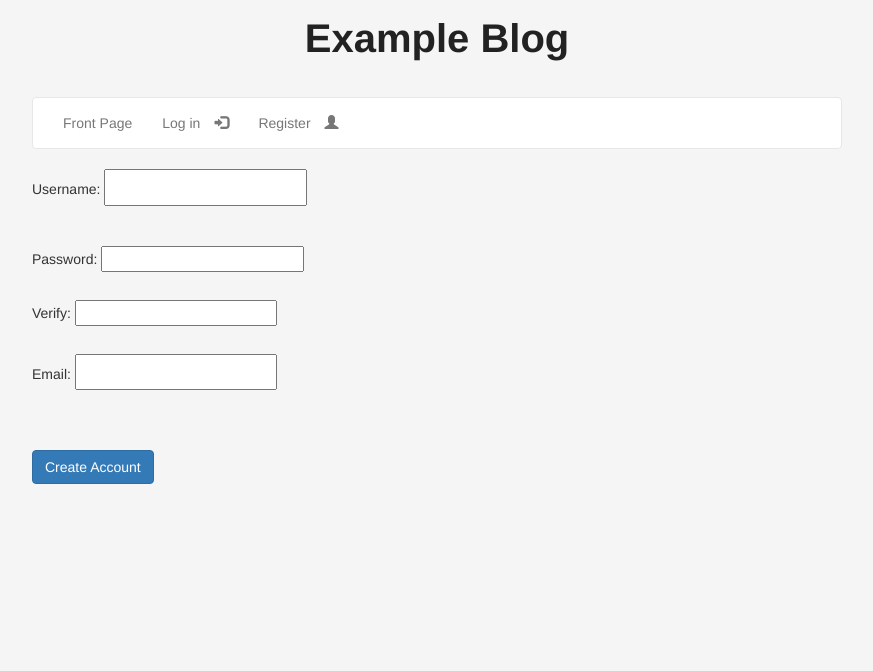
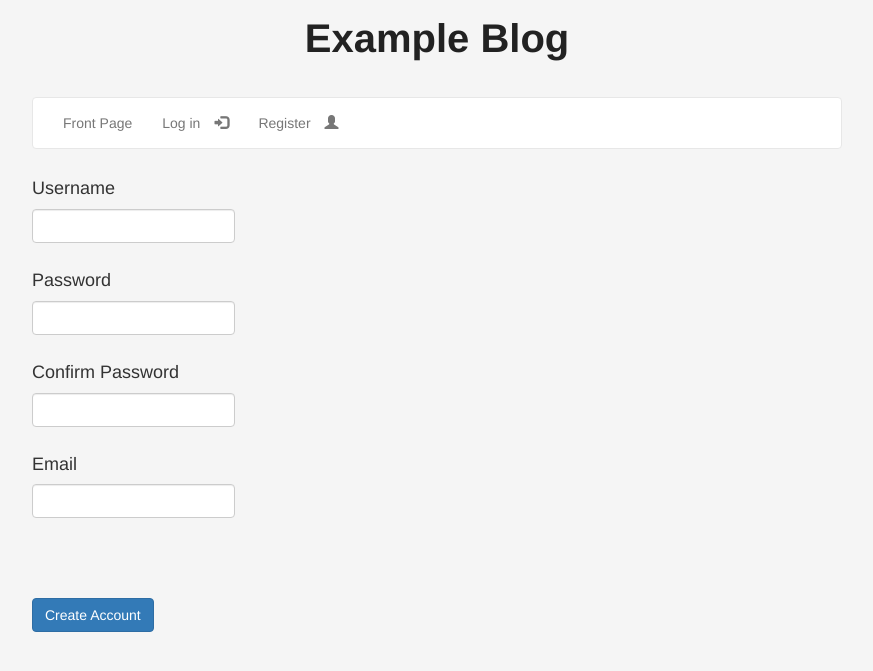
Before and after one commit to tstillwell/appengine_multiblog, a Python web app: template templates/registration.html in a window 1280 px wide. Shown: the top 671 px of the page, without its empty margins (203-1076 px from the left). Run offline with Jinja, Linux system fonts and the light colour scheme; the template is opened without the code that fills it, so the values that code supplies are empty; some libraries are stand-ins or nearby versions.

Commit message:
Decorated front facing forms

```diff
--- a/templates/forgotpassword.html
+++ b/templates/forgotpassword.html
@@ -2,11 +2,12 @@
 
 {% block content %}
 {%if not sent_email %}
-<div class="reset-password-form">
+<div class="reset-password-form form-group">
   Please enter your email address to reset your password
   <br><br>
 <form method="post">
-  Email Address: <input type="text" name="email">
+  <h4>Email Address</h4>
+   <input type="text" class="form-control" name="email">
   <br>
   <button type="submit" class="btn btn-primary">
     Send Reset link<span class="glyphicon glyphicon-envelope"></span></button>
--- a/templates/registration.html
+++ b/templates/registration.html
@@ -1,15 +1,12 @@
 {% extends "base.html" %}
 
 {% block content %}
-<div class="registration-form">
+<div class="registration-form form-group">
 <form method="post">
-	Username: <input type="text" name="username" value="{{username}}">
-	<br>
-	Password: <input type="password" name="password">
-	<br>
-	Verify: <input type="password" name="verify">
-	<br>
-	Email: <input type="text" name="email" value="{{email}}">
+	<h4>Username</h4> <input type="text " class="form-control" name="username" value="{{username}}">
+	<h4>Password</h4> <input type="password" class="form-control" name="password">
+	<h4>Confirm Password</h4> <input type="password" class="form-control" name="verify">
+	<h4>Email</h4> <input type="text" class="form-control" name="email" value="{{email}}">
 	<br>
 	{{error_username}}
 	{{error_password}}
```
Also changed, not shown: templates/login.html (+6 -6 lines).
